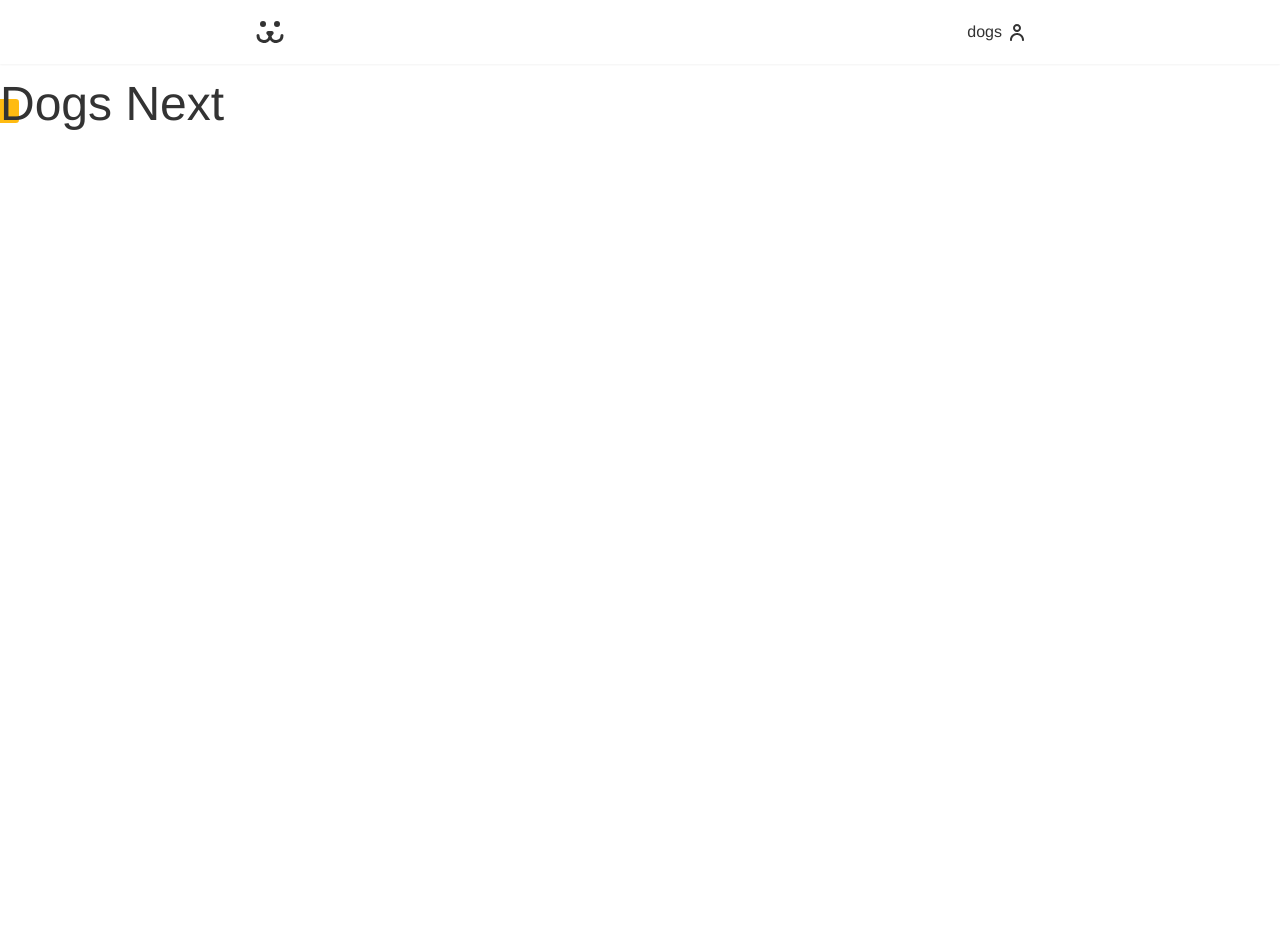
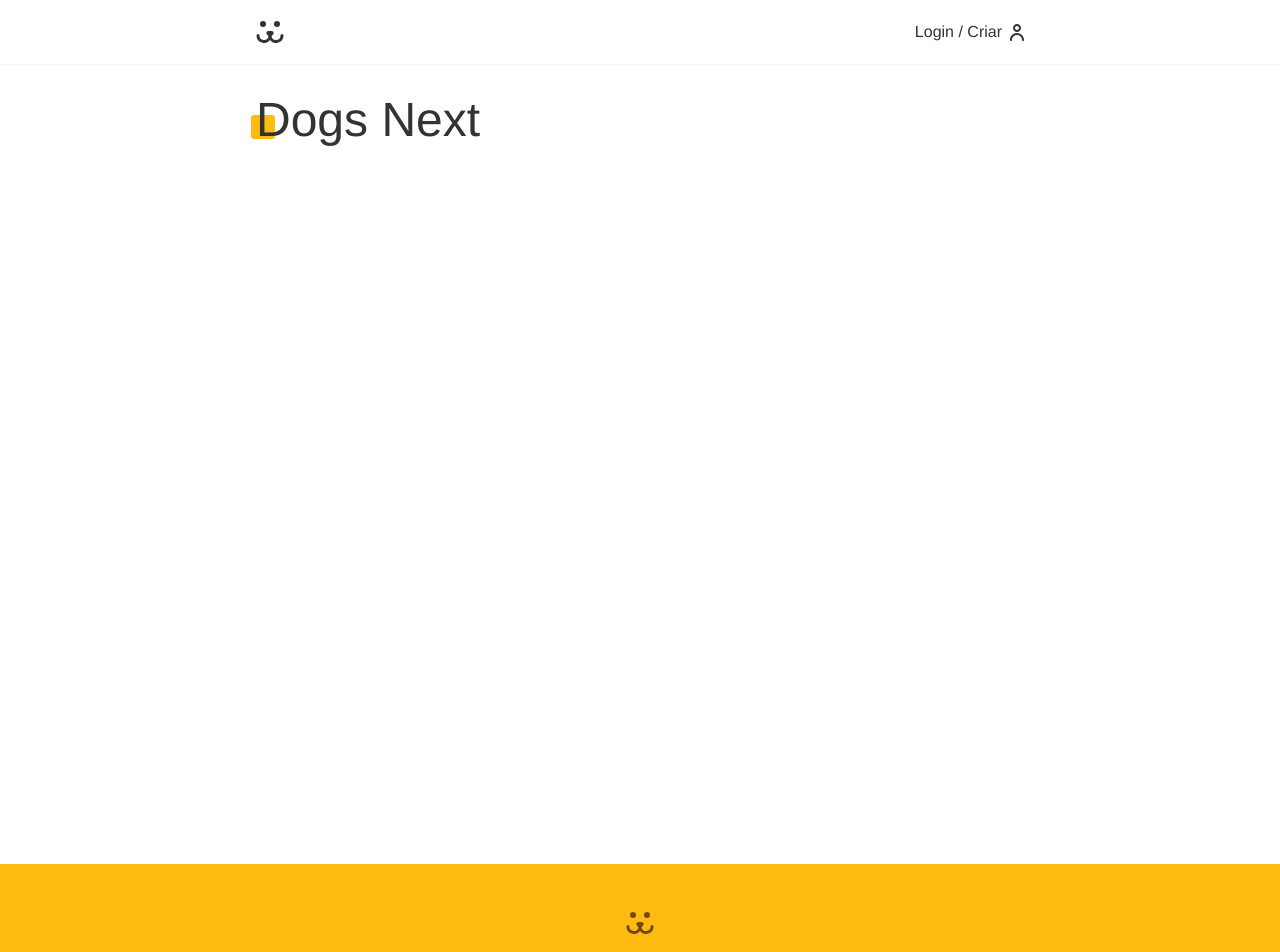
Before and after one commit to RenatoStosl/dogs, a Next.js app: page / in a window 1280 px wide. Shown: the top 952 px of the page. Before the commit the page ends 800 px from the top, so only its background shows below. Built offline with nearby package versions, Linux system fonts and the light colour scheme.

Commit message:
Componente Footer

```diff
--- a/src/app/layout.tsx
+++ b/src/app/layout.tsx
@@ -2,6 +2,7 @@ import type { Metadata } from "next";
 import "./globals.css";
 import { type_second } from "@/functions/fonts";
 import Header from "@/components/header";
+import Footer from "@/components/footer";
 
 export const metadata: Metadata = {
   title: "Dogs Next",
@@ -16,8 +17,14 @@ export default function RootLayout({
   return (
     <html lang="pt-BR">
       <body className={type_second.variable}>
-        <Header />
-        {children}</body>
+        <div className="App">
+          <Header />
+          <div className="AppBody">
+            {children}
+          </div>
+          <Footer />
+        </div>
+        </body>
     </html>
   );
 }
--- a/src/app/page.tsx
+++ b/src/app/page.tsx
@@ -1,8 +1,8 @@
 
 export default function Home() {
   return (
-    <main>
+    <section className="container mainContainer">
      <h1 className="title">Dogs Next</h1>
-    </main>
+    </section>
   );
 }
--- /dev/null
+++ b/src/components/footer.tsx
@@ -0,0 +1,11 @@
+import Image from "next/image"
+
+export default async function Footer() {
+    return (
+        <footer className="bg-[#fb1] pt-12 pb-0 px-4 h-40 text-center text-[#764701]">
+            <Image className="mx-auto my-0" src={'/assets/dogs-footer.svg'} alt="Dogs" width={28} height={22} />
+            <p className="mt-4">Dogs. Alguns direitos reservados.</p>
+        </footer>
+    )
+
+}
--- a/src/components/header.tsx
+++ b/src/components/header.tsx
@@ -2,7 +2,7 @@ import Link from "next/link";
 import Image from "next/image";
 
 export default async function Header () {
-    const user = true
+    const user = false
 
     return (
         <header className="shadow-sm fixed w-full z-50 bg-white top-0">
```
